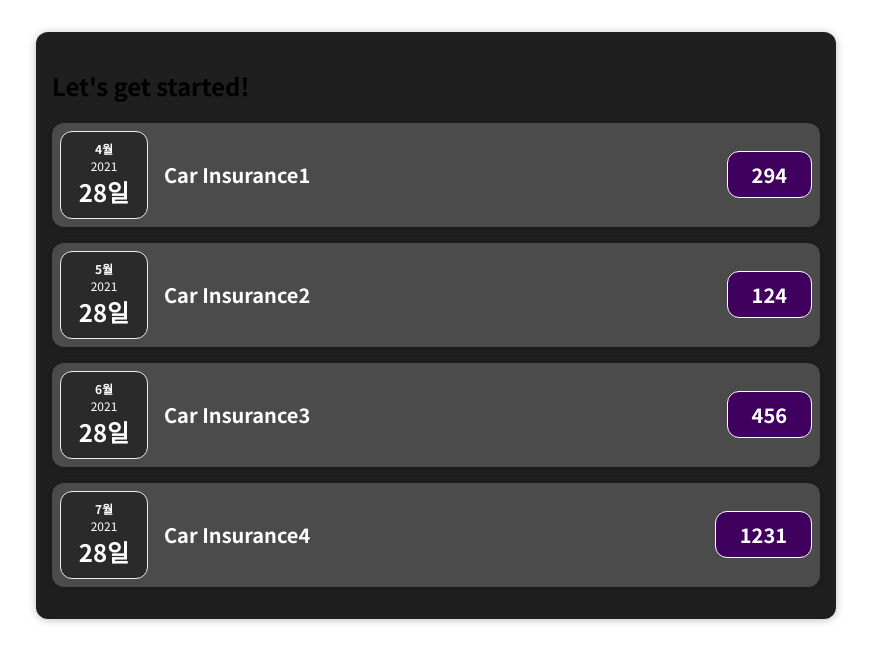
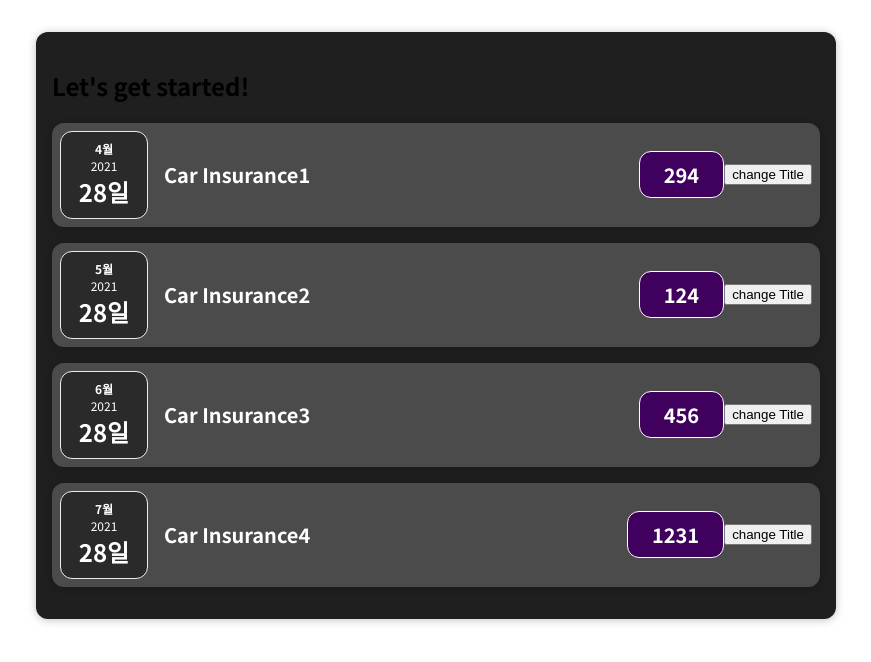
Before and after one commit to Suchlikesamsung/reactremind, a JavaScript app: page / in a window 1280 px wide. Shown: the top 662 px of the page, without its empty margins (204-1075 px from the left). Built offline with nearby package versions, Linux system fonts and the light colour scheme.

Commit message:
2023-08-27 공부

```diff
--- a/src/components/Expenses/Expenseitem.js
+++ b/src/components/Expenses/Expenseitem.js
@@ -12,14 +12,19 @@
     // const expenseDate = new Date(2021,2,28);
     // const expenseValue = 19012
     // const transValue = addComma(expenseValue)
+    let title = props.title;
+    const clickHandler = () => {
+        title = '됫나용?'
+    }
     console.log(props)
     return <>
         <Card className="expense-item">
             <ExpenseDate date={props.date}/>
             <div className="expense-item__description ">
-                <h2>{props.title}</h2>
+                <h2>{title}</h2>
                 <div className="expense-item__price">{props.amount}</div>
             </div>
+            <button onClick={clickHandler}>change Title</button>
         </Card>
     </>
 }
```
Also changed, not shown: 1 other file (tests, documents, lock files or other folders).
